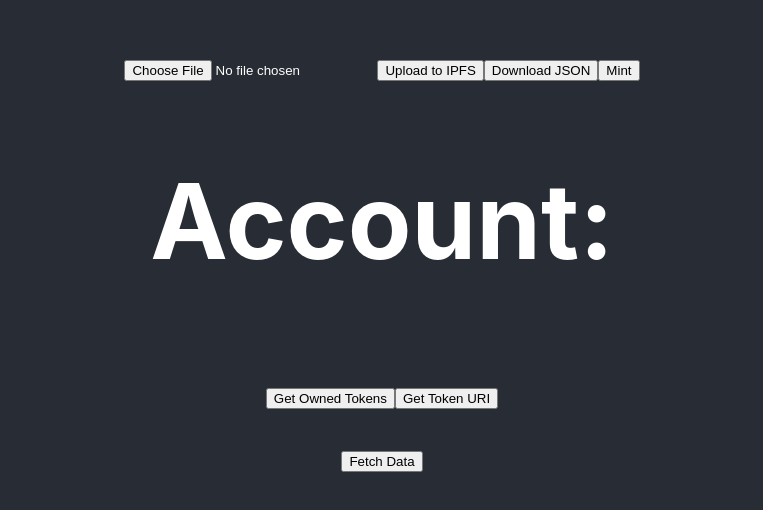
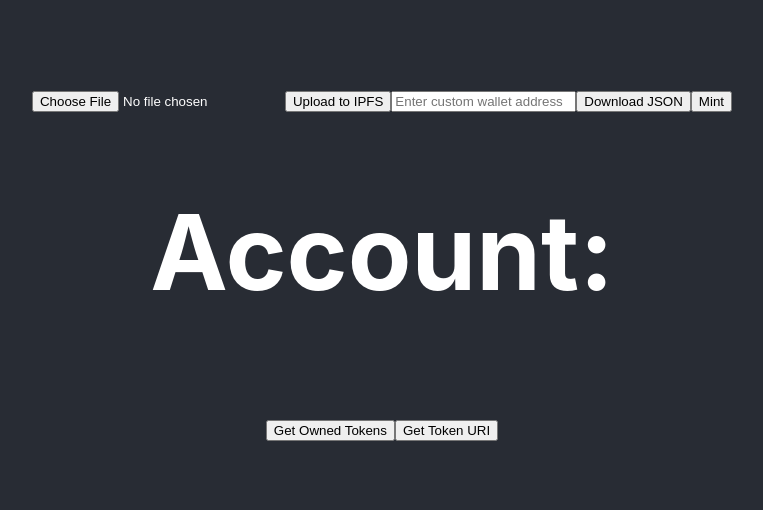
Before and after one commit to ClaZieR/IDCDS, a React (Create React App) app in the folder client/: page / in a window 1280 px wide. Shown: the part 148-658 px from the top of the page, without its empty margins (258-1021 px from the left). Built offline with nearby package versions, Linux system fonts and the light colour scheme.

Commit message:
input for transaction address cert fetch is done

```diff
--- a/client/scripts/IDCDSDeploy.js
+++ b/client/scripts/IDCDSDeploy.js
@@ -3,7 +3,10 @@ const hre = require("hardhat");
 async function main() {
   const IDCDS = await hre.ethers.getContractFactory("IDCDS");
   const idcds = await IDCDS.deploy();
-  console.log("IDCDS deployed to:", idcds.address);
+
+
+
+  console.log("IDCDS deployed to:", idcds.target);
 }
 
 main()
--- a/client/src/App.js
+++ b/client/src/App.js
@@ -10,7 +10,6 @@ function App() {
       <header className="App-header">
         <h1>
           {walletConnet()}
-          {test()}
 
         </h1>
       </header>
--- a/client/src/components/walletConnet.jsx
+++ b/client/src/components/walletConnet.jsx
@@ -18,21 +18,28 @@ const WalletConnect = () => {
   const [tokens, setTokens] = useState([]);
   const [tokenURIs, setTokenURIs] = useState([]);
   const [ipfsUrl, setIpfsUrl] = useState("");
-
+  const [customWalletAddress, setCustomWalletAddress] = useState("")
 
   const handleGetOwnedTokens = async () => {
     if (window.ethereum) {
       try {
+        let targetAddress = account;
         // Request account access
+
+        if (customWalletAddress) {
+          // If a custom wallet address is provided, use it instead
+          targetAddress = customWalletAddress;
+        }
 
         const accounts = await window.ethereum.request({ method: 'eth_requestAccounts' });
         const provider = new ethers.providers.Web3Provider(window.ethereum);
         const contract = new ethers.Contract(contractAddress, contractABI.abi, provider);
 
         // Get owned tokens for the connected account
-        setTokens(await contract.getOwnedTokens(accounts[0]))
+        const tokens = await contract.getOwnedTokens(targetAddress);
 
         // Set owned tokens to state
+        setTokens(tokens);
         setOwnedTokens(tokens);
         setDisplayOwnedTokens(true);
         console.log(tokens)
@@ -223,6 +230,12 @@ const WalletConnect = () => {
         </div>
       )}
 
+      <input
+        type="text"
+        placeholder="Enter custom wallet address"
+        value={customWalletAddress}
+        onChange={(e) => setCustomWalletAddress(e.target.value)}
+      />
       {/* Download JSON button */}
       <button onClick={downloadJsonFile}>Download JSON</button>
 
```
Also changed, not shown: 1 other file (tests, documents, lock files or other folders).
